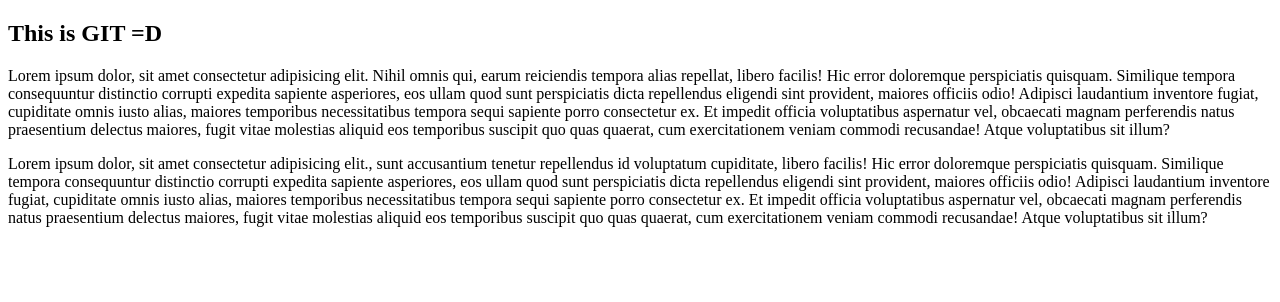
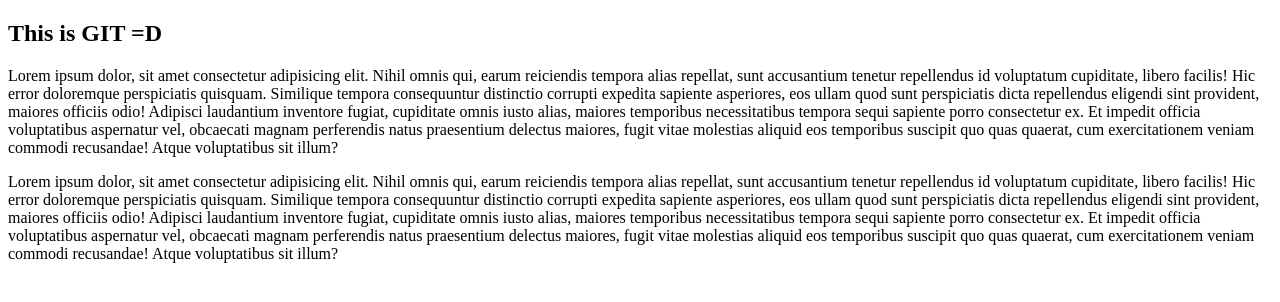
Before and after one commit to Matan0600/Pistachios, a plain HTML site: page index.html in a window 1280 px wide. Drawn offline with Linux system fonts and the light colour scheme.

Commit message:
Revert "deleted line"
This reverts commit bc6ebdae886322a5039765eeb46ec8ec3c6e6aa0.

```diff
--- a/index.html
+++ b/index.html
@@ -12,10 +12,10 @@
     <section>
         <h1>This is GIT =D</h1>
         <p>
-            Lorem ipsum dolor, sit amet consectetur adipisicing elit. Nihil omnis qui, earum reiciendis tempora alias repellat, libero facilis! Hic error doloremque perspiciatis quisquam. Similique tempora consequuntur distinctio corrupti expedita sapiente asperiores, eos ullam quod sunt perspiciatis dicta repellendus eligendi sint provident, maiores officiis odio! Adipisci laudantium inventore fugiat, cupiditate omnis iusto alias, maiores temporibus necessitatibus tempora sequi sapiente porro consectetur ex. Et impedit officia voluptatibus aspernatur vel, obcaecati magnam perferendis natus praesentium delectus maiores, fugit vitae molestias aliquid eos temporibus suscipit quo quas quaerat, cum exercitationem veniam commodi recusandae! Atque voluptatibus sit illum?
+            Lorem ipsum dolor, sit amet consectetur adipisicing elit. Nihil omnis qui, earum reiciendis tempora alias repellat, sunt accusantium tenetur repellendus id voluptatum cupiditate, libero facilis! Hic error doloremque perspiciatis quisquam. Similique tempora consequuntur distinctio corrupti expedita sapiente asperiores, eos ullam quod sunt perspiciatis dicta repellendus eligendi sint provident, maiores officiis odio! Adipisci laudantium inventore fugiat, cupiditate omnis iusto alias, maiores temporibus necessitatibus tempora sequi sapiente porro consectetur ex. Et impedit officia voluptatibus aspernatur vel, obcaecati magnam perferendis natus praesentium delectus maiores, fugit vitae molestias aliquid eos temporibus suscipit quo quas quaerat, cum exercitationem veniam commodi recusandae! Atque voluptatibus sit illum?
         </p>
         <p>
-            Lorem ipsum dolor, sit amet consectetur adipisicing elit., sunt accusantium tenetur repellendus id voluptatum cupiditate, libero facilis! Hic error doloremque perspiciatis quisquam. Similique tempora consequuntur distinctio corrupti expedita sapiente asperiores, eos ullam quod sunt perspiciatis dicta repellendus eligendi sint provident, maiores officiis odio! Adipisci laudantium inventore fugiat, cupiditate omnis iusto alias, maiores temporibus necessitatibus tempora sequi sapiente porro consectetur ex. Et impedit officia voluptatibus aspernatur vel, obcaecati magnam perferendis natus praesentium delectus maiores, fugit vitae molestias aliquid eos temporibus suscipit quo quas quaerat, cum exercitationem veniam commodi recusandae! Atque voluptatibus sit illum?
+            Lorem ipsum dolor, sit amet consectetur adipisicing elit. Nihil omnis qui, earum reiciendis tempora alias repellat, sunt accusantium tenetur repellendus id voluptatum cupiditate, libero facilis! Hic error doloremque perspiciatis quisquam. Similique tempora consequuntur distinctio corrupti expedita sapiente asperiores, eos ullam quod sunt perspiciatis dicta repellendus eligendi sint provident, maiores officiis odio! Adipisci laudantium inventore fugiat, cupiditate omnis iusto alias, maiores temporibus necessitatibus tempora sequi sapiente porro consectetur ex. Et impedit officia voluptatibus aspernatur vel, obcaecati magnam perferendis natus praesentium delectus maiores, fugit vitae molestias aliquid eos temporibus suscipit quo quas quaerat, cum exercitationem veniam commodi recusandae! Atque voluptatibus sit illum?
         </p>
     </section>
 </body>
```
